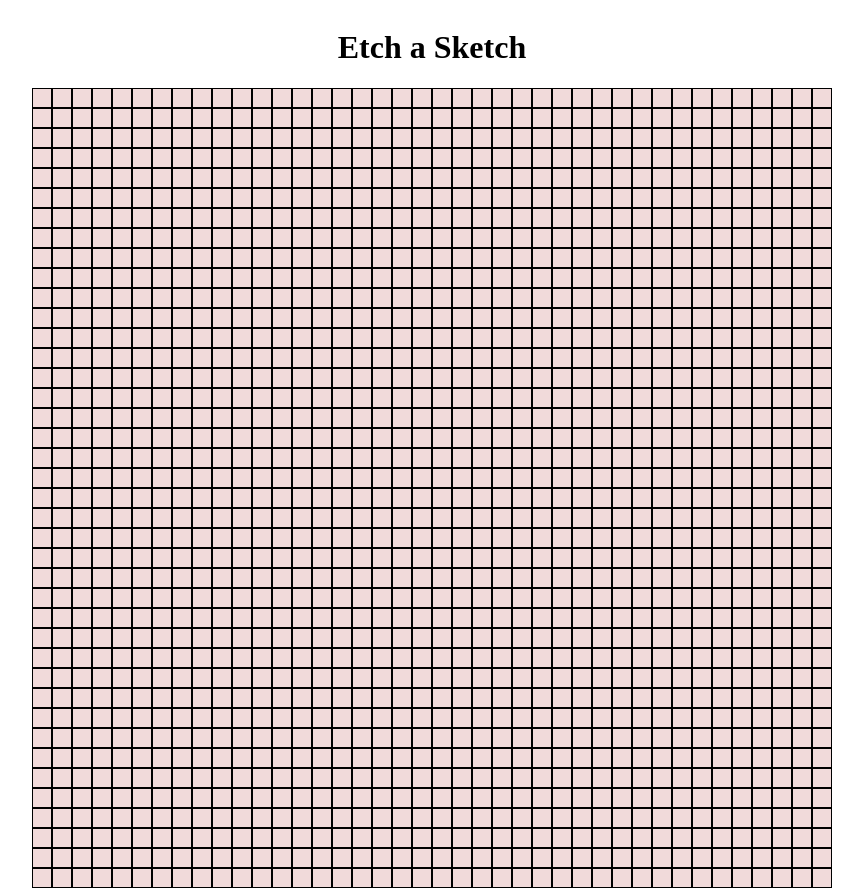
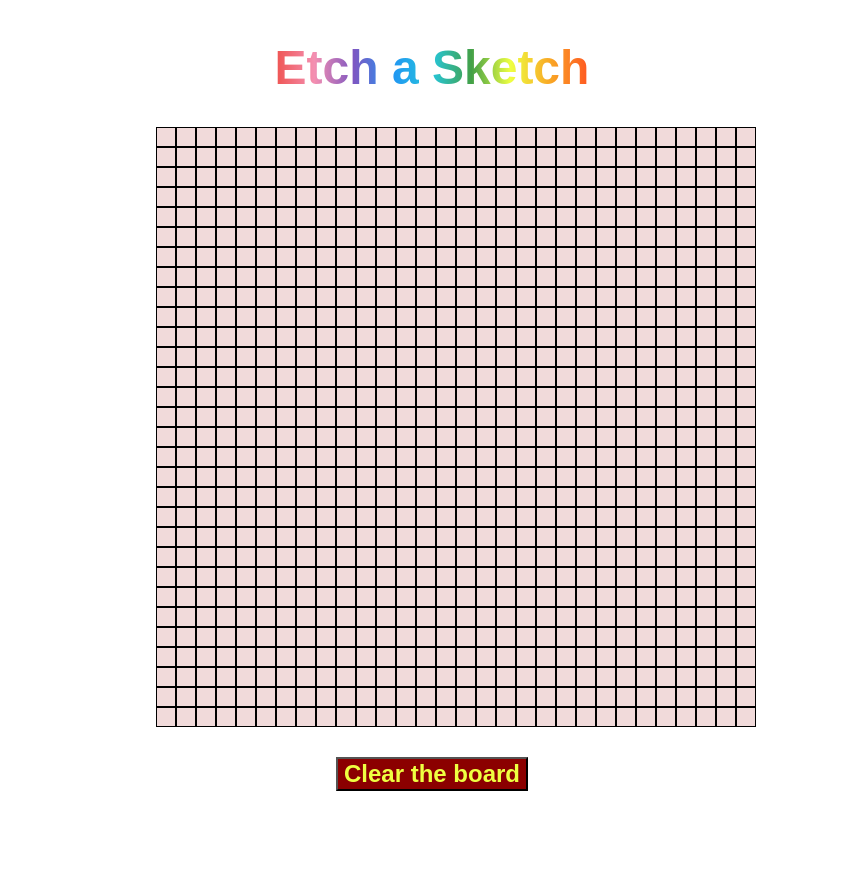
Before and after one commit to mihai-gabriel1/Etch-a-Sketch, a plain HTML site: page index.html in a window 1280 px wide. Shown: the whole page, without its empty margins (208-1071 px from the left). After the commit the page ends 800 px from the top, so only its background shows below. Drawn offline with Linux system fonts and the light colour scheme.

Commit message:
Tweaks have been made to the style of the project; a reset button has been added.

```diff
--- a/index.html
+++ b/index.html
@@ -8,10 +8,14 @@
     <title>Etch a Sketch Project</title>
   </head>
   <body>
-    <div class="header">
-      <h1 class="title">Etch a Sketch</h1>
+    <h1 class="title">Etch a Sketch</h1>
+    <div class="container">
+      <div class="header"></div>
+      <section class="grid"></section>
     </div>
-    <section class="grid"></section>
+    <button type="submit" onclick="refreshPage()" class="reset">
+      Clear the board
+    </button>
   </body>
   <script src="script.js" defer></script>
 </html>
--- a/script.js
+++ b/script.js
@@ -17,4 +17,8 @@ function buildGrid(x, y, cellSize, gridElement) {
   gridElement.appendChild(squares);
 }
 
-buildGrid(40, 40, 20, document.querySelector(".grid"));
+buildGrid(30, 30, 20, document.querySelector(".grid"));
+
+function refreshPage() {
+  window.location.reload();
+}
--- a/style.css
+++ b/style.css
@@ -12,3 +12,36 @@ body {
 .active {
   background-color: rgb(224, 242, 24);
 }
+
+.title {
+  font-family: sans-serif;
+  font-size: 3rem;
+  background: linear-gradient(
+    to right,
+    #ef5350,
+    #f48fb1,
+    #7e57c2,
+    #2196f3,
+    #26c6da,
+    #43a047,
+    #eeff41,
+    #f9a825,
+    #ff5722
+  );
+  -webkit-background-clip: text;
+  -webkit-text-fill-color: transparent;
+}
+
+.container {
+  display: flex;
+  justify-content: space-around;
+  gap: 3rem;
+}
+
+.reset {
+  font-size: 1.5rem;
+  background-color: darkred;
+  color: #eeff41;
+  font-weight: bold;
+  margin-top: 30px;
+}
```
